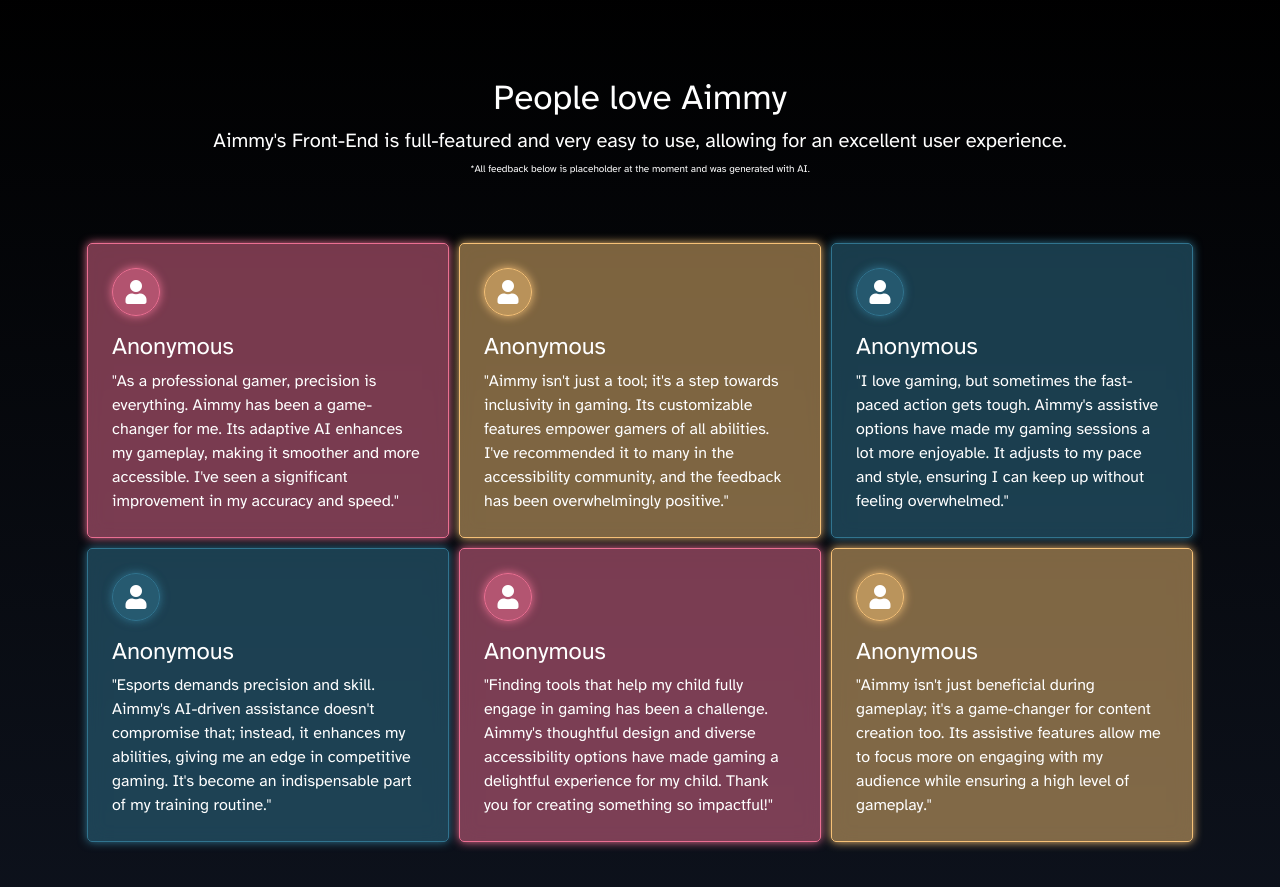
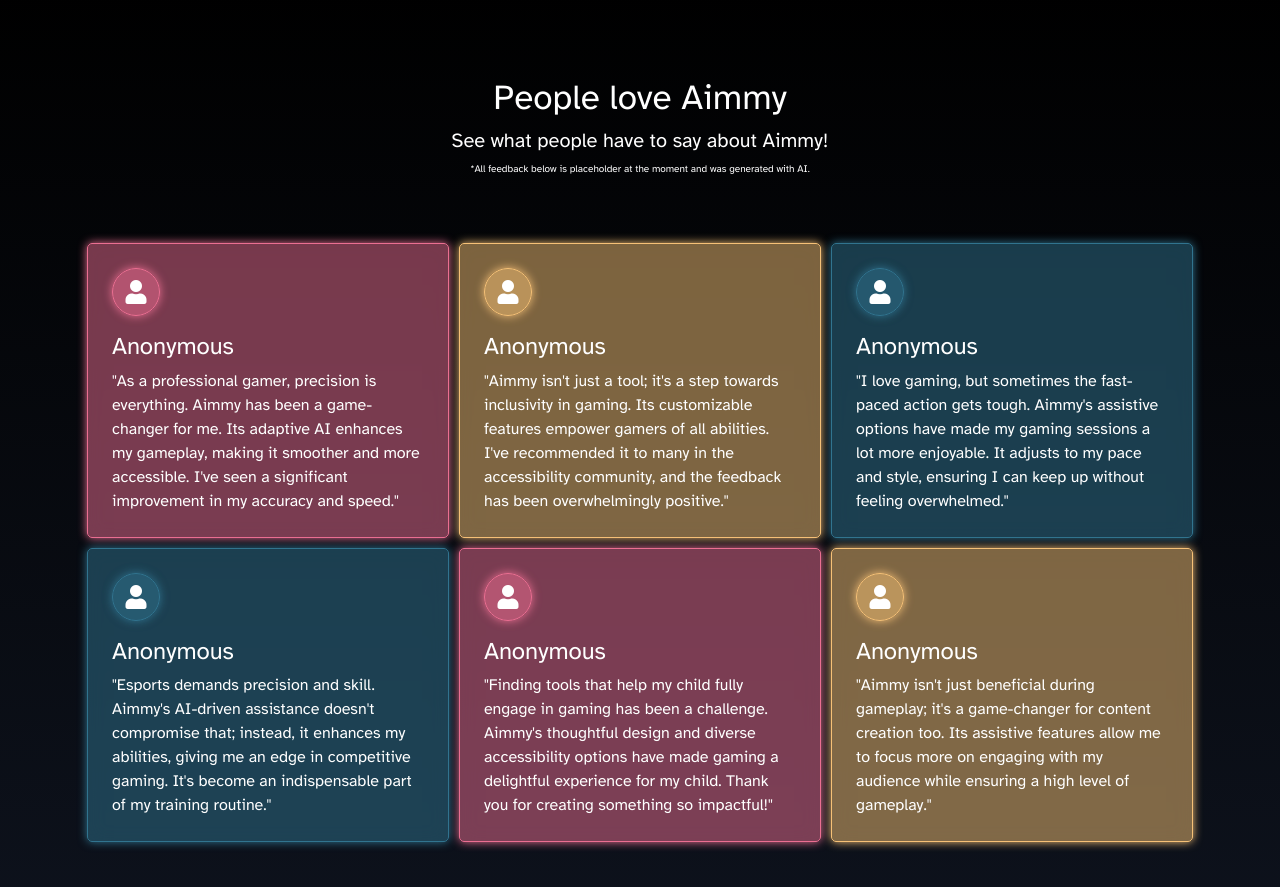
Before and after one commit to MarsQQ/SupercometLabs, a plain HTML site: page index.html in a window 1280 px wide. Shown: the part 3480-4367 px from the top of the page. Drawn offline with Linux system fonts and the light colour scheme; no server answers.

Commit message:
Update index.html

```diff
--- a/index.html
+++ b/index.html
@@ -120,7 +120,7 @@
     </div>
     <div class="justify-content-center snapscrolling" id="testimonials" style="/*scroll-snap-align: center;*//*scroll-snap-stop: normal;*/min-height: 100svh;padding: 85px 0px;background: linear-gradient(rgba(0,0,0,0) 0%, rgb(14,19,30) 100%);display: flex;flex-flow: column;">
         <h1 data-aos="fade-up" data-aos-duration="1000" data-aos-once="true" style="text-align: center;font-size: 35px;margin-bottom: 10px;padding: 0px 20px;">People love Aimmy</h1>
-        <h1 data-aos="fade-up" data-aos-duration="1000" data-aos-delay="250" data-aos-once="true" style="text-align: center;font-size: 20px;margin-bottom: 10px;padding: 0px 20px;">Aimmy's Front-End is full-featured and very easy to use, allowing for an excellent user experience.</h1>
+        <h1 data-aos="fade-up" data-aos-duration="1000" data-aos-delay="250" data-aos-once="true" style="text-align: center;font-size: 20px;margin-bottom: 10px;padding: 0px 20px;">See what people have to say about Aimmy!</h1>
         <h1 data-aos="fade-up" data-aos-duration="1000" data-aos-delay="250" data-aos-once="true" style="text-align: center;font-size: 10px;margin-bottom: 10px;padding: 0px 20px;">*All feedback below is placeholder at the moment and was generated with AI.</h1>
         <div class="text-center" style="padding: 0px 20px;"></div><!-- Start: Features Cards -->
         <div class="container py-4 py-xl-5">
```
